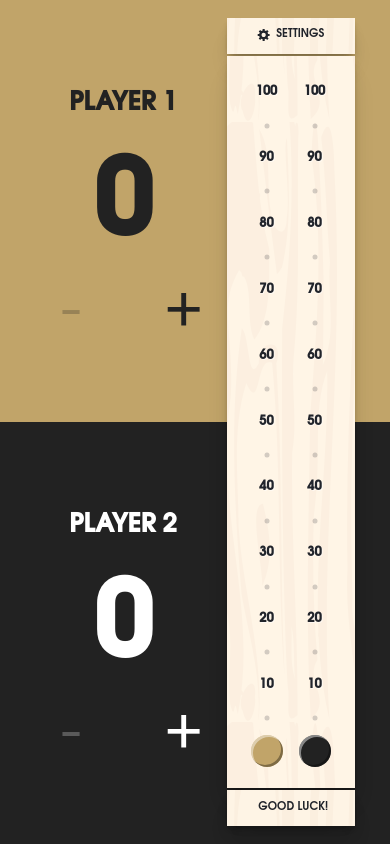
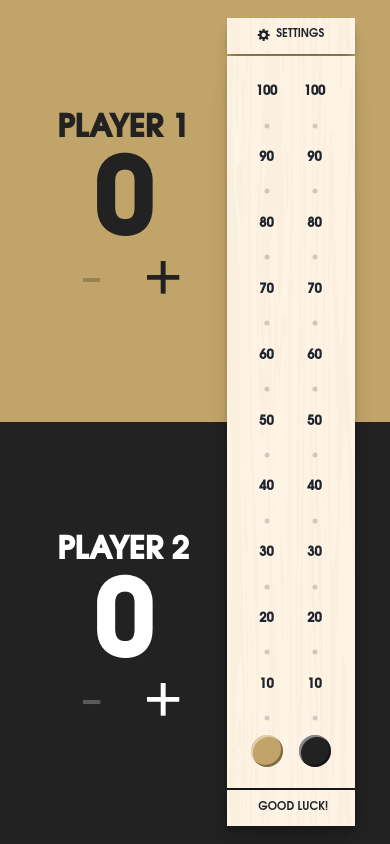
Before and after one commit to johnwarne/crokinole-scoreboard, a PHP site: page / in a window 390 px wide. Run offline with PHP 8.4, Linux system fonts and the light colour scheme.

Commit message:
Responsiveness fixes

```diff
--- a/css/style.css
+++ b/css/style.css
@@ -292,6 +298,16 @@ body #app > .players .player {
   flex: 1;
   z-index: 0;
   touch-action: manipulation;
+}
+@media screen and (max-height: 540px) {
+  body #app > .players .player {
+    overflow: hidden;
+  }
+}
+@media screen and (min-height: 541px) {
+  body #app > .players .player:first-of-type {
+    flex: 0 0 calc(100% / var(--number-of-players) + env(safe-area-inset-top) / 2);
+  }
 }
 body #app > .players .player:before {
   position: absolute;
@@ -329,13 +345,15 @@ body #app > .players .player .form-group input:focus {
   outline: none;
 }
 body #app > .players .player .form-group.player-name {
-  flex: 0 0 30%;
+  position: relative;
+  z-index: 2;
+  flex: 1;
   display: flex;
   align-items: flex-end;
 }
 body #app > .players .player .form-group.player-name input {
-  margin-block-end: 5cqb;
-  font-size: clamp(1.1em, 20cqb, 20cqb);
+  margin-block-end: 7cqb;
+  font-size: clamp(1.1em, 20cqb, 15cqi);
   line-height: 1;
   text-transform: uppercase;
 }
@@ -344,15 +362,19 @@ body #app > .players .player .form-group.player-name input::placeholder {
   opacity: 0.5;
 }
 body #app > .players .player .form-group.player-score {
+  position: relative;
+  z-index: 1;
   display: flex;
-  flex: 1;
+  flex: 0 0 clamp(60px, 50cqi, 40cqb);
   justify-content: center;
   align-items: center;
+  container-type: size;
 }
 body #app > .players .player .form-group.player-score input {
   -moz-appearance: textfield;
   appearance: textfield;
-  font-size: clamp(1em, 100cqb, 50cqi);
+  padding: 0;
+  font-size: 100cqb;
   line-height: 1;
 }
 body #app > .players .player .form-group.player-score input::-webkit-outer-spin-button, body #app > .players .player .form-group.player-score input::-webkit-inner-spin-button {
@@ -365,8 +387,10 @@ body #app > .players .player .form-group.player-score input:disabled {
   touch-action: manipulation;
 }
 body #app > .players .player .form-group.increment-decrement {
+  position: relative;
+  z-index: 2;
   display: flex;
-  flex: 0 0 30%;
+  flex: 1;
   justify-content: center;
   align-items: stretch;
 }
@@ -379,12 +403,12 @@ body #app > .players .player .form-group.increment-decrement button.decrement {
   -webkit-appearance: none;
   appearance: none;
   width: 1em;
-  padding: 15cqb 0 50cqb;
+  padding: 0 0 50cqb;
   color: var(--player-text-color);
   background-color: transparent;
   border: 0;
-  font-size: 50cqb;
-  line-height: 0;
+  font-size: clamp(2.5em, 50cqb, 4em);
+  line-height: 0.6;
   text-align: center;
   cursor: pointer;
   -webkit-tap-highlight-color: transparent;
@@ -397,22 +421,18 @@ body #app > .players .player .form-group.increment-decrement button.decrement.di
 }
 body #app > .players .player .form-group.increment-decrement button.decrement {
   justify-content: flex-end;
-  padding-inline-end: min(45cqb, 20cqw);
+  padding-inline-end: min(25cqb, 10cqi);
 }
 body #app > .players .player .form-group.increment-decrement button.increment {
   justify-content: flex-start;
-  padding-inline-start: min(45cqb, 20cqw);
+  padding-inline-start: min(25cqb, 10cqi);
 }
 body #app > .players .player.didnt-win .form-group.player-name input {
   opacity: 0.25;
 }
-body #app > .players .player:first-of-type .form-group.player-name {
-  flex: 0 0 calc(30% + env(safe-area-inset-top) / 6);
-}
 body #app .track {
   position: relative;
   display: grid;
-  grid-template-rows: auto 1fr auto;
   gap: 2px;
   width: calc(4em + 2.5em * var(--number-of-players));
   padding-block-start: max(5%, env(safe-area-inset-top) + 5%);
--- a/css/style.scss
+++ b/css/style.scss
@@ -211,6 +215,14 @@ body {
 				flex: 1;
 				z-index: 0;
 				touch-action: manipulation;
+				@media screen and (max-height: 540px) {
+					overflow: hidden;
+				}
+				&:first-of-type {
+					@media screen and (min-height: 541px) {
+						flex: 0 0 calc((100% / var(--number-of-players)) + (env(safe-area-inset-top) / 2)); // Prevents the first player's name from being cut off on iOS
+					}
+				}
 				&:before {
 					position: absolute;
 					display: block;
@@ -246,12 +258,14 @@ body {
 						}
 					}
 					&.player-name {
-						flex: 0 0 30%;
+						position: relative;
+						z-index: 2;
+						flex: 1;
 						display: flex;
 						align-items: flex-end;
 						input {
-							margin-block-end: 5cqb;
-							font-size: clamp(1.1em, 20cqb, 20cqb);
+							margin-block-end: 7cqb;
+							font-size: clamp(1.1em, 20cqb, 15cqi);
 							line-height: 1;
 							text-transform: uppercase;
 							&::placeholder {
@@ -261,14 +275,18 @@ body {
 						}
 					}
 					&.player-score {
+						position: relative;
+						z-index: 1;
 						display: flex;
-						flex: 1;
+						flex: 0 0 clamp(60px, 50cqi, 40cqb);
 						justify-content: center;
 						align-items: center;
+						container-type: size;
 						input {
 							-moz-appearance: textfield;
 							appearance: textfield;
-							font-size: clamp(1em, 100cqb, 50cqi);
+							padding: 0;
+							font-size: 100cqb;
 							line-height: 1;
 							&::-webkit-outer-spin-button,
 							&::-webkit-inner-spin-button {
@@ -283,8 +301,10 @@ body {
 						}
 					}
 					&.increment-decrement {
+						position: relative;
+						z-index: 2;
 						display: flex;
-						flex: 0 0 30%;
+						flex: 1;
 						justify-content: center;
 						align-items: stretch;
 						button.increment,
@@ -296,12 +316,12 @@ body {
 							-webkit-appearance: none;
 							appearance: none;
 							width: 1em;
-							padding: 15cqb 0 50cqb;
+							padding: 0 0 50cqb;
 							color: var(--player-text-color);
 							background-color: transparent;
 							border: 0;
-							font-size: 50cqb;
-							line-height: 0;
+							font-size: clamp(2.5em, 50cqb, 4em);
+							line-height: 0.6;
 							text-align: center;
 							cursor: pointer;
 							-webkit-tap-highlight-color: transparent;
@@ -313,11 +333,11 @@ body {
 						}
 						button.decrement {
 							justify-content: flex-end;
-							padding-inline-end: min(45cqb, 20cqw);
+							padding-inline-end: min(25cqb, 10cqi);
 						}
 						button.increment {
 							justify-content: flex-start;
-							padding-inline-start: min(45cqb, 20cqw);
+							padding-inline-start: min(25cqb, 10cqi);
 						}
 					}
 				}
@@ -328,9 +348,6 @@ body {
 						}
 					}
 				}
-				&:first-of-type .form-group.player-name {
-					flex: 0 0 calc(30% + env(safe-area-inset-top) / 6); // Prevents the first player's name from being cut off on iOS
-				}
 			}
 		}
 
--- a/index.html
+++ b/index.html
@@ -17,7 +17,7 @@
     <meta name="application-name" content="Crokinole Scoreboard">
     <meta name="msapplication-TileColor" content="#cebaa6">
     <meta name="theme-color" content="#cebaa6">
-    <link rel="stylesheet" id="crokinole-scoreboard-style-css" href="css/style.css?v=1704834732" type="text/css" media="all">
+    <link rel="stylesheet" id="crokinole-scoreboard-style-css" href="css/style.css?v=1704867851" type="text/css" media="all">
   </head>
 
   <body>
@@ -128,7 +128,7 @@
     <!-- <script src="vue.min.js?v=2.7.16"></script> -->
     <script src="js/vue.js?v=2.7.16"></script>
     <script src="js/confetti.browser.min.js?v=1.9.2"></script>
-    <script type="text/javascript" src="js/script.js?v=1704834732"></script>
+    <script type="text/javascript" src="js/script.js?v=1704867851"></script>
 
   </body>
 
```
Also changed, not shown: other parts of css/style.css (+33 -7 lines), other parts of css/style.scss (+27 -7 lines).
